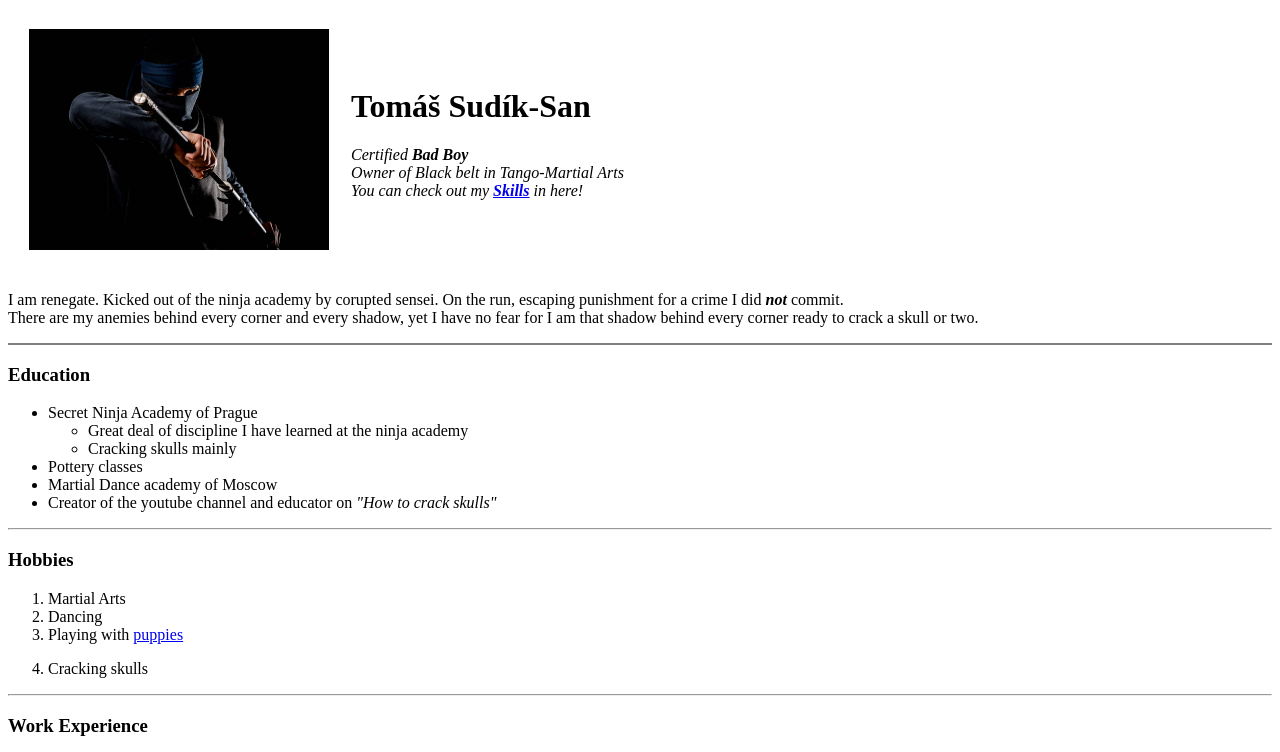
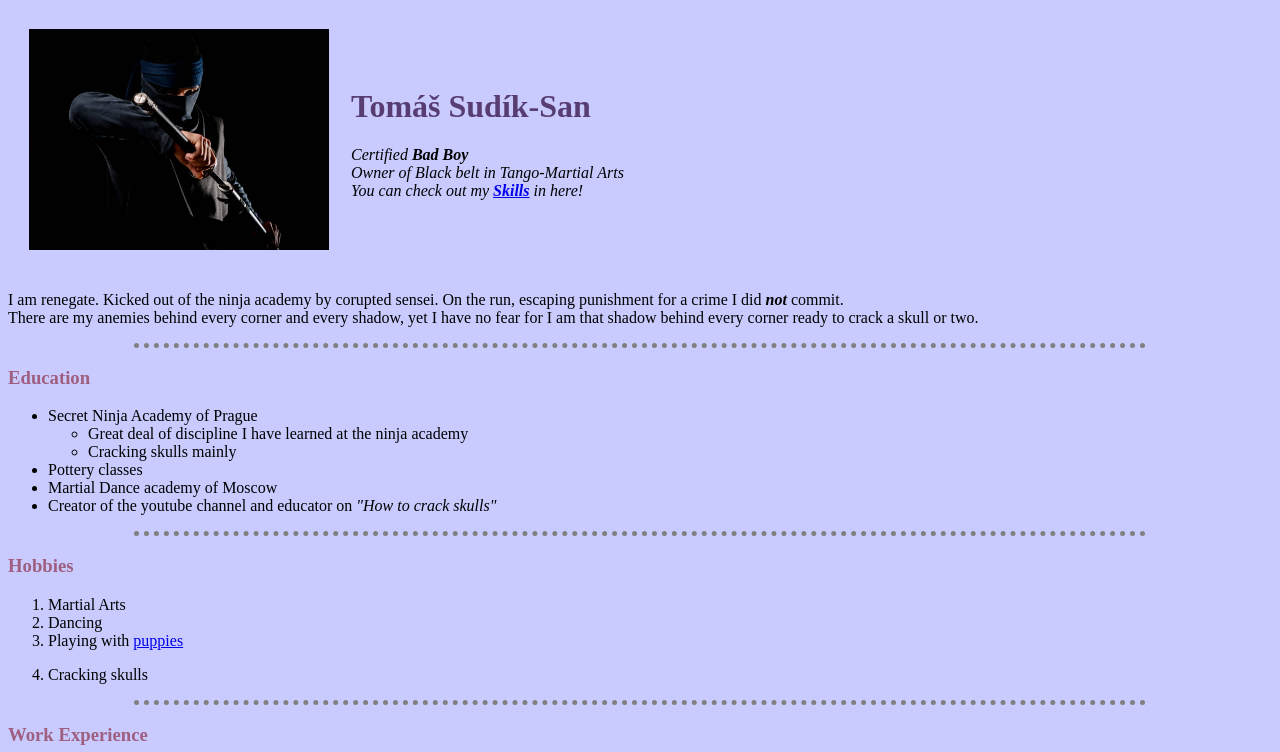
Before and after one commit to TomasSudik/cv, a plain HTML site: page index.html in a window 1280 px wide. Shown: the top 752 px of the page. Drawn offline with Linux system fonts and the light colour scheme.

Commit message:
initial css

```diff
--- /dev/null
+++ b/css/styles.css
@@ -0,0 +1,19 @@
+body {
+  background-color: #c9cbff;
+}
+
+h1 {
+  color: #583d72;
+}
+
+h3 {
+  color: #9f5f80;
+}
+
+hr {
+  border-style: none;
+  border-top-style: dotted;
+  border-color: grey;
+  border-width: 5px;
+  width: 80%;
+}
--- a/index.html
+++ b/index.html
@@ -4,6 +4,8 @@
 <head>
   <meta charset="utf-8">
   <title>Tomáš Sudík site</title>
+  <link rel="stylesheet" href="css/styles.css">
+
 </head>
 
 <body>
@@ -28,7 +30,7 @@
     crack a skull or two.
   </p>
 
-  <hr size=2 noshade>
+  <hr>
   <h3>Education</h3>
   <ul>
     <li>Secret Ninja Academy of Prague
@@ -46,7 +48,8 @@
   <ol>
     <li>Martial Arts</li>
     <li>Dancing</li>
-    <li>Playing with <a href="Assets\puppies.jpeg">puppies</a></p> </li>
+    <li>Playing with <a href="Assets\puppies.jpeg">puppies</a></p>
+    </li>
     <li>Cracking skulls</li>
   </ol>
   <hr>
```
Also changed, not shown: Contact me.html (+1 -0 lines), Photos.html (+1 -0 lines). Lines whose indentation alone changed are shown as unchanged.
